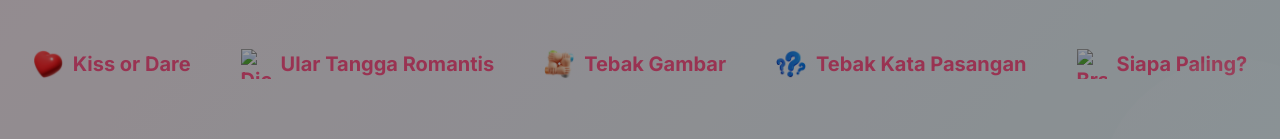
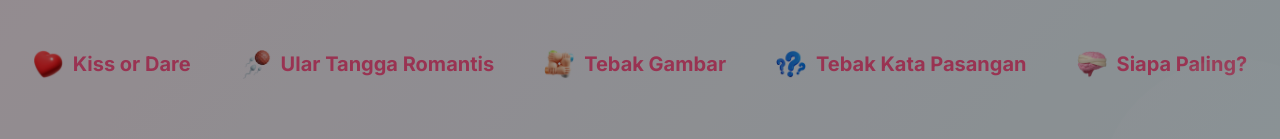
Before and after one commit to Lukman-nurhakim-LuDes/truth-or-dare, a plain HTML site: page index.html in a window 1280 px wide. Shown: the part 538-677 px from the top of the page. Drawn offline with nearby package versions, Linux system fonts and the light colour scheme; no server answers.

Commit message:
Update index.html

```diff
--- a/index.html
+++ b/index.html
@@ -631,7 +631,7 @@
                 <img src="/icons/kiss.png" alt="Kiss or Dare Icon"> Kiss or Dare
             </button>
             <button class="game-button" onclick="window.showGame('snakes-and-ladders')">
-                <img src="/icons/dadu.png" alt="Dice Icon"> Ular Tangga Romantis
+                <img src="/icons/dice.png" alt="Dice Icon"> Ular Tangga Romantis
             </button>
             <button class="game-button" onclick="window.showGame('draw-and-guess')">
                 <img src="/icons/draw.png" alt="Draw Icon"> Tebak Gambar
@@ -640,7 +640,7 @@
                 <img src="/icons/word.png" alt="Word Icon"> Tebak Kata Pasangan
             </button>
             <button class="game-button" onclick="window.showGame('who-is-most')">
-                <img src="/icons/otak.png" alt="Brain Icon"> Siapa Paling?
+                <img src="/icons/brain.png" alt="Brain Icon"> Siapa Paling?
             </button>
         </div>
     </section>
```
